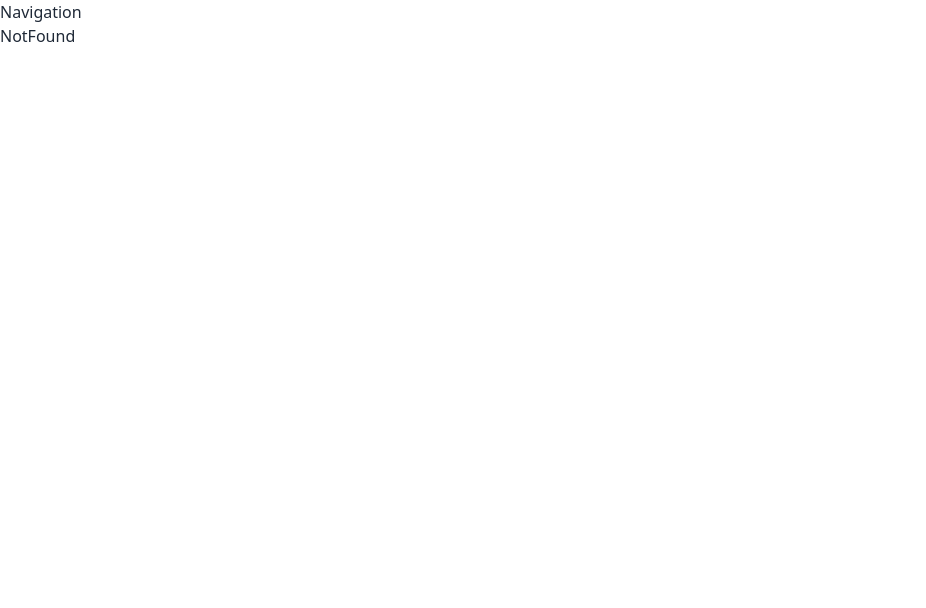
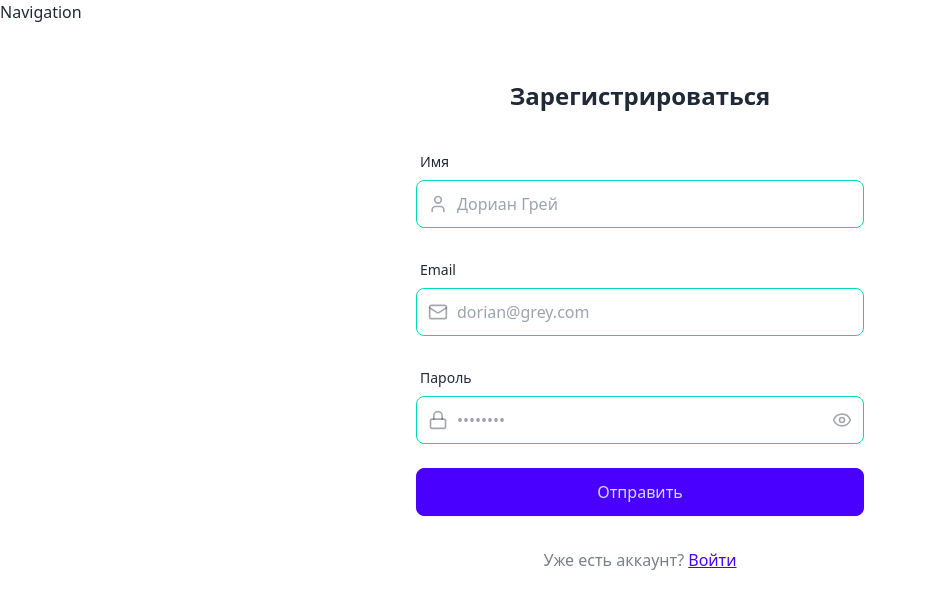
Before and after one commit to AnnJay/socket-app, a React (Vite) app in the folder client/: page /signup in a window 1280 px wide. Shown: the top 608 px of the page, without its empty margins (0-926 px from the left). Built offline with nearby package versions, Linux system fonts and the light colour scheme; no server answers.

Commit message:
feat: add markup for SignUp page

```diff
--- a/client/src/App.tsx
+++ b/client/src/App.tsx
@@ -35,7 +35,7 @@ export const App = () => {
       <Routes>
         <Route path="*" element={<NotFound />} />
         <Route path="/" element={authUser ? <HomePage /> : <Navigate to="/login" />} />
-        <Route path="/sign-up" element={!authUser ? <SignUpPage /> : <Navigate to="/" />} />
+        <Route path="/signup" element={!authUser ? <SignUpPage /> : <Navigate to="/" />} />
         <Route path="/login" element={!authUser ? <LoginPage /> : <Navigate to="/" />} />
         <Route path="/settings" element={<SettingsPage />} />
         <Route path="/profile" element={authUser ? <ProfilePage /> : <Navigate to="/login" />} />
--- a/client/src/pages/SignUpPage.tsx
+++ b/client/src/pages/SignUpPage.tsx
@@ -1,7 +1,125 @@
-import React from 'react'
+import { FormEvent, useState } from "react"
+import { Link } from "react-router-dom"
+import { Eye, EyeOff, Loader2, Lock, Mail, User } from "lucide-react"
+
+import { useAuthStore } from "../store/useAuthStore"
+
+interface SignUpFormData {
+  name: string
+  email: string
+  password: string
+}
 
 export const SignUpPage = () => {
+  const { isSigningUp } = useAuthStore()
+
+  const [isPasswordVisible, setIsPasswordVisible] = useState<boolean>(false)
+  const [formData, setFormData] = useState<SignUpFormData>({
+    name: "",
+    email: "",
+    password: "",
+  })
+
+  const handleSubmit = (e: FormEvent<HTMLFormElement>) => {
+    e.preventDefault()
+  }
+
   return (
-    <div>SignUpPage</div>
+    <div className="min-h-screen">
+      <div className="flex flex-col justify-center items-center p-6 sm:p-12">
+        <div className="w-full max-w-md space-y-8">
+          <div className="text-center mb-8">
+            <h1 className="text-2xl font-bold mt-2">Зарегистрироваться</h1>
+          </div>
+
+          <form onSubmit={handleSubmit} className="space-y-6">
+            <div className="form-control">
+              <label className="label">
+                <span className="label-text font-medium">Имя</span>
+              </label>
+              <div className="relative">
+                <div className="absolute inset-y-0 left-0 pl-3 flex items-center pointer-events-none">
+                  <User className="size-5 text-base-content/40" />
+                </div>
+                <input
+                  type="text"
+                  className="input input-accent w-full pl-10"
+                  placeholder="Дориан Грей"
+                  value={formData.name}
+                  onChange={(e) => setFormData({ ...formData, name: e.target.value })}
+                />
+              </div>
+            </div>
+
+            <div className="form-control">
+              <label className="label">
+                <span className="label-text font-medium">Email</span>
+              </label>
+              <div className="relative">
+                <div className="absolute inset-y-0 left-0 pl-3 flex items-center pointer-events-none">
+                  <Mail className="size-5 text-base-content/40" />
+                </div>
+                <input
+                  type="email"
+                  className="input input-accent w-full pl-10"
+                  placeholder="dorian@grey.com"
+                  value={formData.email}
+                  onChange={(e) => setFormData({ ...formData, email: e.target.value })}
+                />
+              </div>
+            </div>
+
+            <div className="form-control">
+              <label className="label">
+                <span className="label-text font-medium">Пароль</span>
+              </label>
+              <div className="relative">
+                <div className="absolute inset-y-0 left-0 pl-3 flex items-center pointer-events-none">
+                  <Lock className="size-5 text-base-content/40" />
+                </div>
+                <input
+                  type={isPasswordVisible ? "text" : "password"}
+                  className={`input input-accent w-full pl-10`}
+                  placeholder="••••••••"
+                  value={formData.password}
+                  onChange={(e) => setFormData({ ...formData, password: e.target.value })}
+                />
+                <button
+                  type="button"
+                  className="absolute inset-y-0 right-0 pr-3 flex items-center"
+                  onClick={() => setIsPasswordVisible(!isPasswordVisible)}
+                >
+                  {isPasswordVisible ? (
+                    <EyeOff className="size-5 text-base-content/40" />
+                  ) : (
+                    <Eye className="size-5 text-base-content/40" />
+                  )}
+                </button>
+              </div>
+            </div>
+
+            <button type="submit" className="btn btn-primary w-full text-base font-normal" disabled={isSigningUp}>
+              {isSigningUp ? (
+                <>
+                  <Loader2 className="size-5 animate-spin" />
+                  Загрузка...
+                </>
+              ) : (
+                "Отправить"
+              )}
+            </button>
+          </form>
+
+          <div className="text-center">
+            <p className="text-base-content/60">
+              Уже есть аккаунт?{" "}
+              <Link to="/login" className="link link-primary">
+                Войти
+              </Link>
+            </p>
+          </div>
+        </div>
+      </div>
+    </div>
   )
 }
--- a/client/src/store/useAuthStore.ts
+++ b/client/src/store/useAuthStore.ts
@@ -16,6 +16,7 @@ interface AuthStoreState {
   isCheckingAuth: boolean
 
   checkAuth: () => Promise<void>
+  signUp: () => Promise<void>
 }
 
 export const useAuthStore = create<AuthStoreState>((set) => ({
@@ -37,4 +38,7 @@ export const useAuthStore = create<AuthStoreState>((set) => ({
       set({ isCheckingAuth: false })
     }
   },
+  signUp: async () => {
+
+  }
 }))
```
